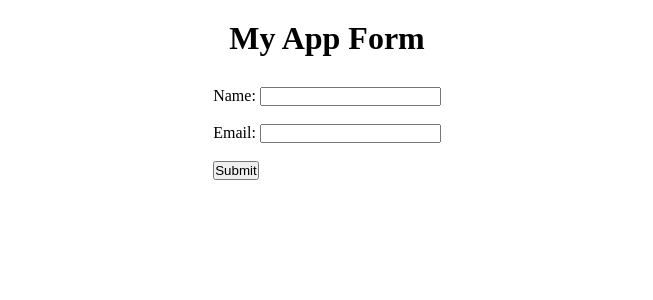
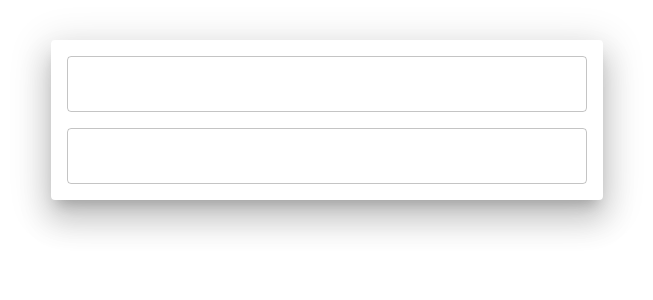
Before and after one commit to mansinghbhagaur/projects, a React (Vite) app in the folder formikyup12pm/: page / in a window 1280 px wide. Shown: the top 300 px of the page, without its empty margins (313-966 px from the left). Built offline with nearby package versions, Linux system fonts and the light colour scheme.

Commit message:
mui install or mui use

```diff
--- a/formikyup12pm/package.json
+++ b/formikyup12pm/package.json
@@ -10,6 +10,9 @@
     "preview": "vite preview"
   },
   "dependencies": {
+    "@emotion/react": "^11.14.0",
+    "@emotion/styled": "^11.14.0",
+    "@mui/material": "^6.4.3",
     "formik": "^2.4.6",
     "react": "^19.0.0",
     "react-dom": "^19.0.0"
--- a/formikyup12pm/src/App.jsx
+++ b/formikyup12pm/src/App.jsx
@@ -1,46 +1,76 @@
-import { useFormik } from 'formik'
-import React from 'react'
+import { Container, Grid2, Paper, TextField } from "@mui/material";
+import { useFormik } from "formik";
 
 const App = () => {
-  const formik = useFormik({
-    initialValues: {
-      name: '',
-      email: ''
-    },
-    validate: (values) => {
-      const errors = {};
-      if (!values.name) errors.name = "Name is Required";
-      if (!values.email) errors.email = "Email is Required";
-      return errors;
-    },
+  return (
+    <Container maxWidth="sm">
+      <Paper elevation={20} sx={{ p: 2, mt: 5 }}>
+        <Grid2 container spacing={2}>
+          <Grid2 size={{ sm: 12 }}>
+            <TextField fullWidth />
+          </Grid2>
 
-    onSubmit: (values) => {
-      console.log(values)
-    }
-
-  });
-  // console.log('formik', formik);
-  console.log(formik.errors)
-
-  return (
-    <div style={{
-      display: 'flex',
-      flexDirection: 'column',
-      alignItems: 'center'
-    }}>
-      <h1 style={{ textAlign: 'center', marginBottom: 30, marginTop: 20 }}>My App Form</h1>
-      <form onSubmit={formik.handleSubmit}>
-        <label>Name: </label>
-        <input type="text" name="name" value={formik.values.name} onChange={formik.handleChange} />
-        <br /><br />
-        {formik.errors && formik.errors.name && <div style={{ color: 'red' }}>{formik.errors.name}</div>}
-        <label>Email: </label>
-        <input type="email" name='email' value={formik.values.email} onChange={formik.handleChange} />
-        <br /><br />
-        <input type="submit" />
-      </form>
-    </div>
+          <Grid2 size={{ sm: 12 }}>
+            <TextField fullWidth />
+          </Grid2>
+        </Grid2>
+      </Paper>
+    </Container>
   )
 }
 
-export default App
+
+export default App;
+
+
+
+
+
+
+// import { useFormik } from 'formik'
+// import React from 'react'
+
+// const App = () => {
+//   const formik = useFormik({
+//     initialValues: {
+//       name: '',
+//       email: ''
+//     },
+//     validate: (values) => {
+//       const errors = {};
+//       if (!values.name) errors.name = "Name is Required";
+//       if (!values.email) errors.email = "Email is Required";
+//       return errors;
+//     },
+
+//     onSubmit: (values, { resetForm }) => {
+//       console.log(values)
+//       resetForm();
+//     }
+//   });
+//   // console.log('formik', formik);
+//   // console.log(formik.errors)
+
+//   return (
+//     <div style={{
+//       display: 'flex',
+//       flexDirection: 'column',
+//       alignItems: 'center'
+//     }}>
+//       <h1 style={{ textAlign: 'center', marginBottom: 30, marginTop: 20 }}>My App Form</h1>
+//       <form onSubmit={formik.handleSubmit}>
+//         <label>Name: </label>
+//         <input type="text" name="name" value={formik.values.name} onChange={formik.handleChange} />
+//         <br /><br />
+//         {formik.errors && formik.errors.name && <div style={{ color: 'red' }}>{formik.errors.name}</div>}
+//         <label>Email: </label>
+//         <input type="email" name='email' value={formik.values.email} onChange={formik.handleChange} />
+//         <br /><br />
+//         {formik.errors && formik.errors.email && <div style={{ color: 'red' }}>{formik.errors.email}</div>}
+//         <input type="submit" />
+//       </form>
+//     </div>
+//   )
+// }
+
+// export default App
```
Also changed, not shown: 1 other file (tests, documents, lock files or other folders).
